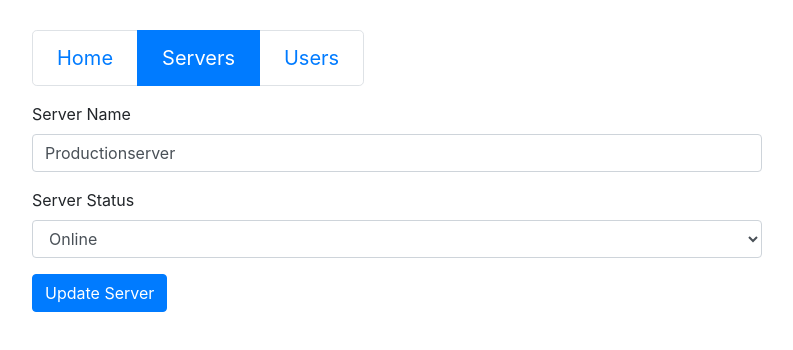
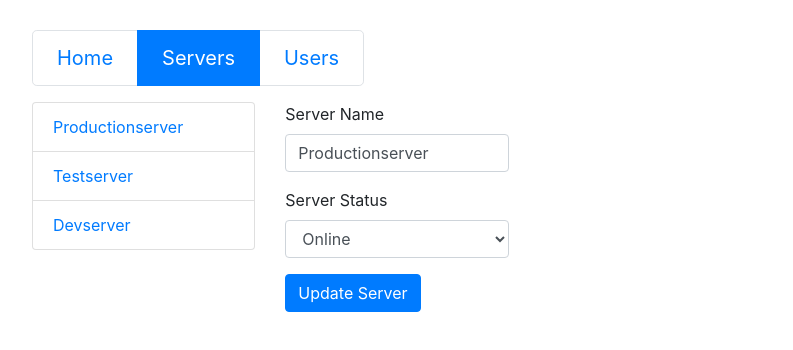
Before and after one commit to ddeveloper72/Angular-Routing, an Angular app: page /servers/1/edit in a window 1280 px wide. Shown: the top 350 px of the page, without its empty margins (53-846 px from the left). Built offline with nearby package versions, Linux system fonts and the light colour scheme.

Commit message:
Created child routes to demonstrate routes .

```diff
--- a/src/app/servers/servers.component.ts
+++ b/src/app/servers/servers.component.ts
@@ -8,7 +8,8 @@ import { Router, ActivatedRoute } from '@angular/router';
   styleUrls: ['./servers.component.css']
 })
 export class ServersComponent implements OnInit {
-  private servers: {id: number, name: string, status: string}[] = [];
+  // private servers: {id: number, name: string, status: string}[] = [];
+  servers: {id: number, name: string, status: string}[] = [];
 
   constructor(private serversService: ServersService,
               private router: Router,
```
Also changed, not shown: src/app/app.module.ts (+7 -5 lines).
